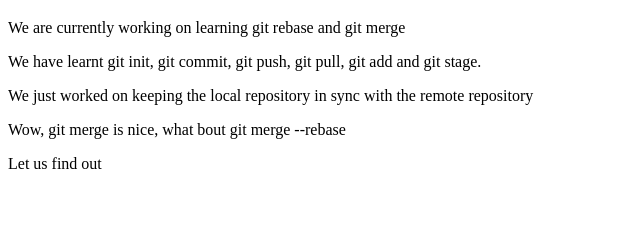
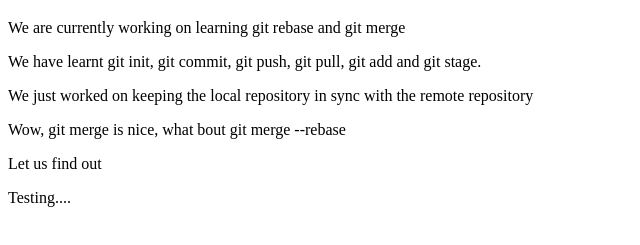
Before and after one commit to MagmaX2/gittest, a plain HTML site: page index.html in a window 1280 px wide. Shown: the part 61-306 px from the top of the page, without its empty margins (0-640 px from the left). Drawn offline with Linux system fonts and the light colour scheme.

Commit message:
added testing...

```diff
--- a/index.html
+++ b/index.html
@@ -12,5 +12,6 @@
     <p>We just worked on keeping the local repository in sync with the remote repository</p>
     <p>Wow, git merge is nice, what bout git merge --rebase</p>
     <p>Let us find out</p>
+    <span>Testing....</span>
 </body>
 </html>
```
